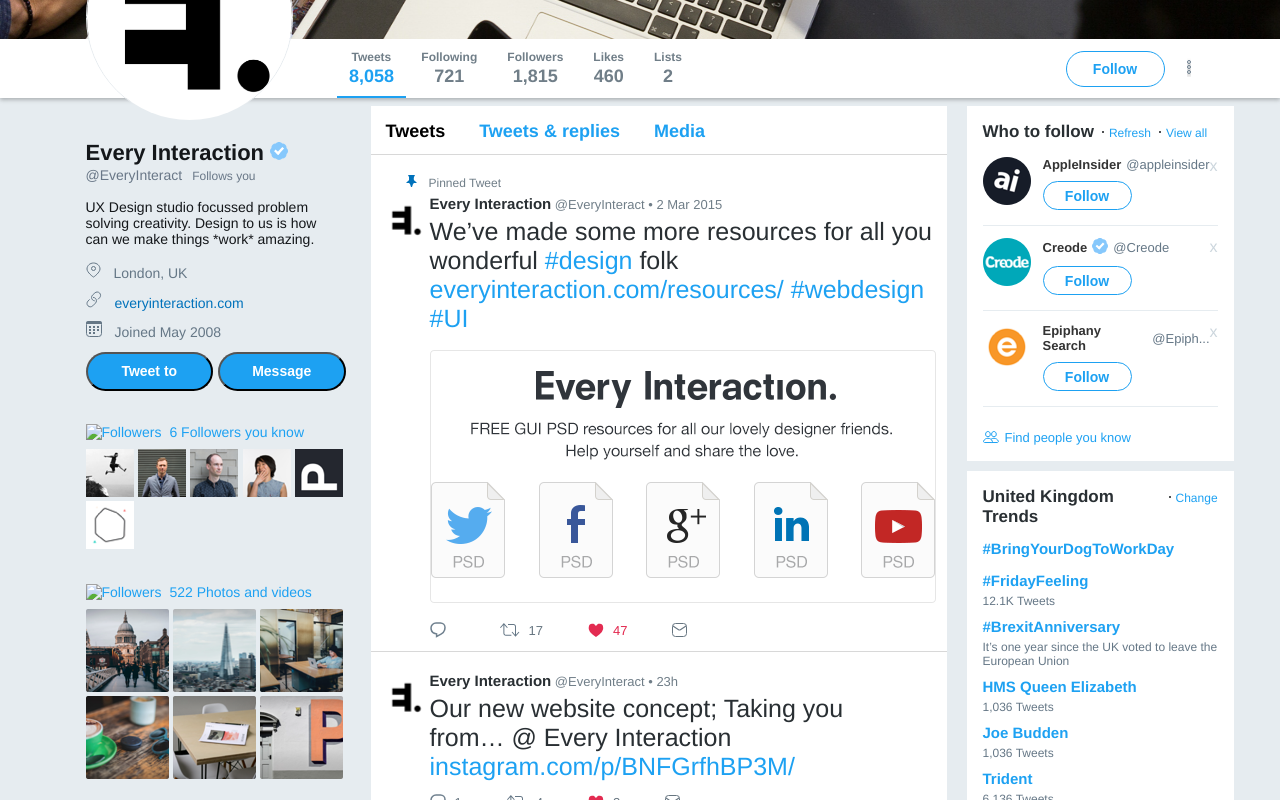
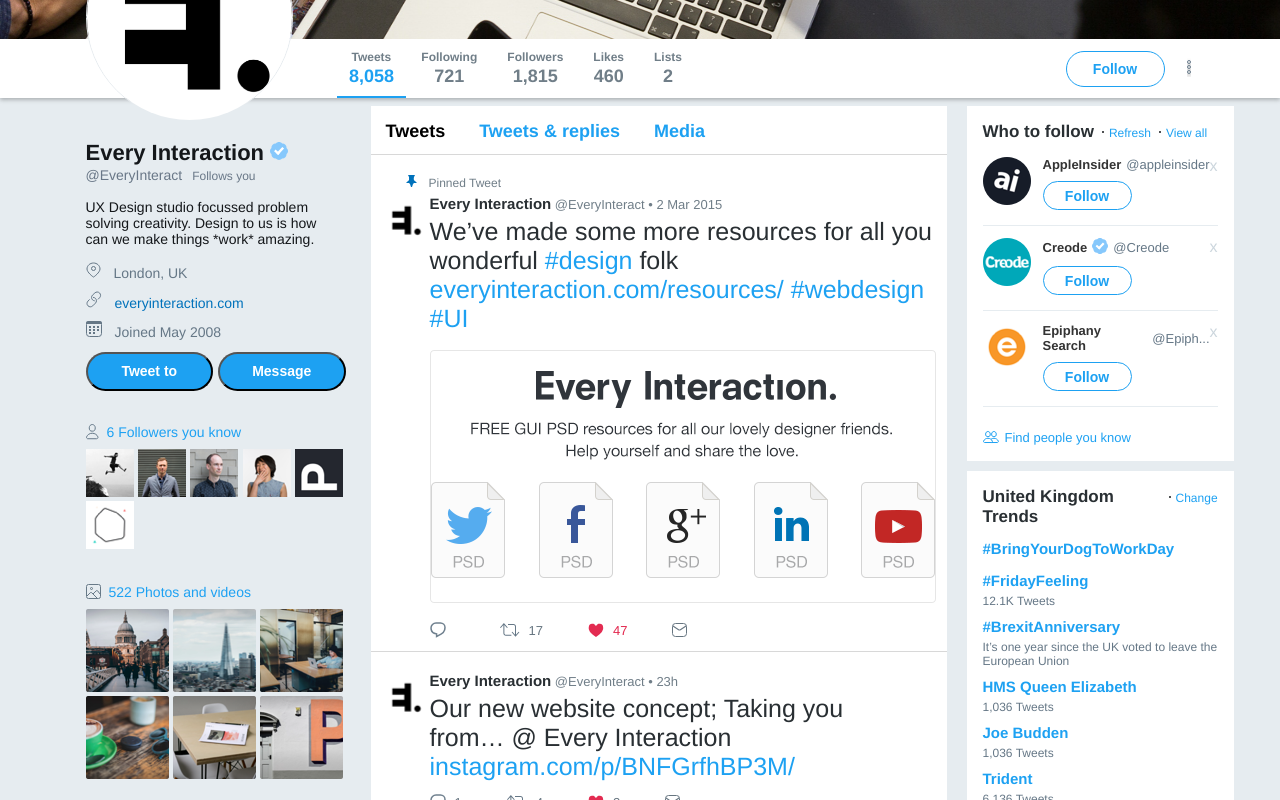
Before and after one commit to milarevictor/flexbox, a plain HTML site: page Twitter/index.html in a window 1280 px wide. Shown: the part 386-1186 px from the top of the page. Drawn offline with Linux system fonts and the light colour scheme.

Commit message:
fix: followers icon image path wrong

```diff
--- a/Twitter/index.html
+++ b/Twitter/index.html
@@ -93,7 +93,7 @@
         </div>
         <div class="followers">
           <p>
-            <img src="/Twitter/Twitter/images/followers.svg" alt="Followers" />
+            <img src="/Twitter/images/followers.svg" alt="Followers" />
             6 Followers you know
           </p>
           <div class="followers-img">
@@ -107,7 +107,7 @@
         </div>
         <div class="photos-vid">
           <p>
-            <img src="/Twitter/Twitter/images/photos.svg" alt="Followers" />
+            <img src="/Twitter/images/photos.svg" alt="Followers" />
             522 Photos and videos
           </p>
           <div class="followers-img">
```
